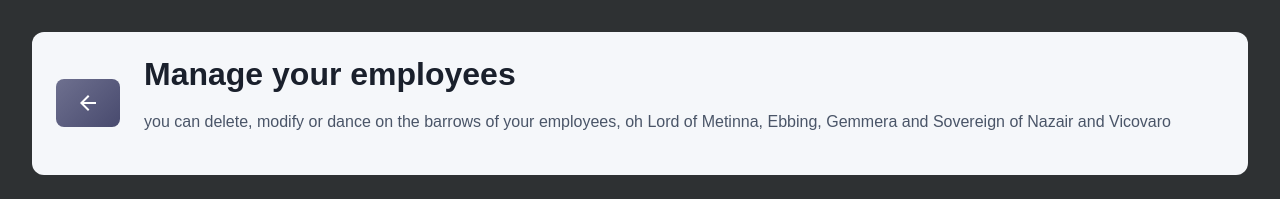
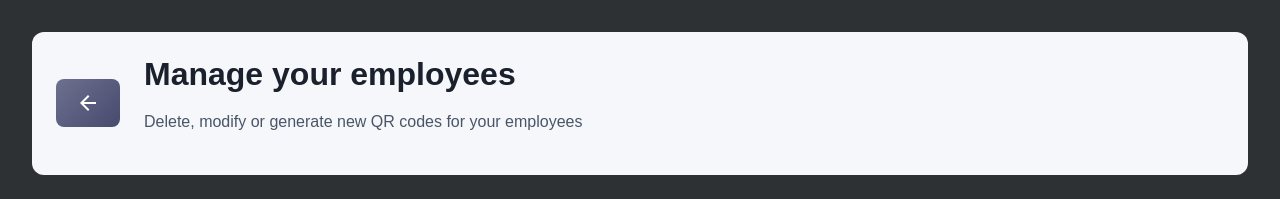
Before and after one commit to anuszek/SE_project, a React (Vite) app in the folder client/: page /admin/employees in a window 1280 px wide. Shown: the top 199 px of the page. Built offline with nearby package versions, Linux system fonts and the light colour scheme; no server answers; a web font is replaced by a local one.

Commit message:
Update employees page subtitle for clarity
Revised the subtitle on the Employees admin page to clearly state available actions: delete, modify, or generate new QR codes for employees.

```diff
--- a/client/src/pages/admin/Employees.jsx
+++ b/client/src/pages/admin/Employees.jsx
@@ -167,9 +167,7 @@ const Employees = () => {
         <div>
           <h1>Manage your employees</h1>
           <p className="subtitle">
-            you can delete, modify or dance on the barrows of your employees, oh
-            Lord of Metinna, Ebbing, Gemmera and Sovereign of Nazair and
-            Vicovaro
+            Delete, modify or generate new QR codes for your employees
           </p>
         </div>
       </div>
```
